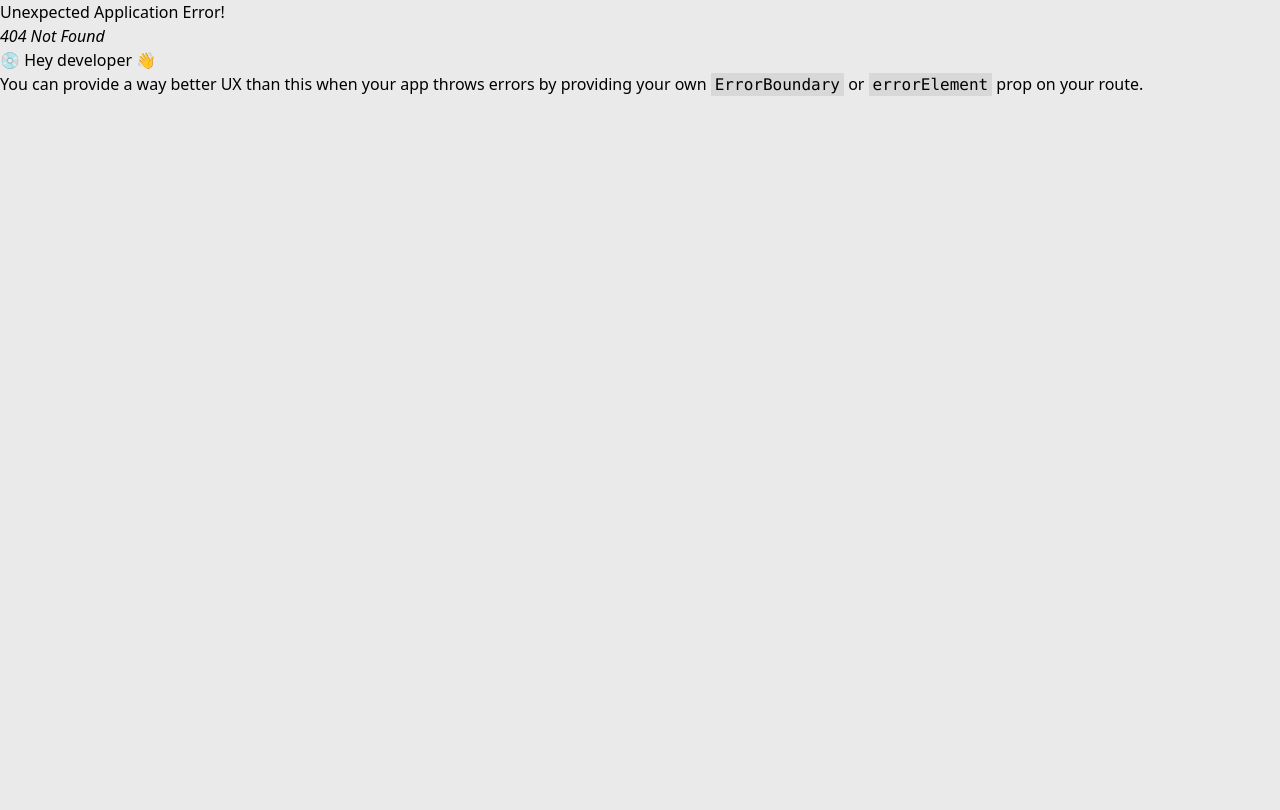
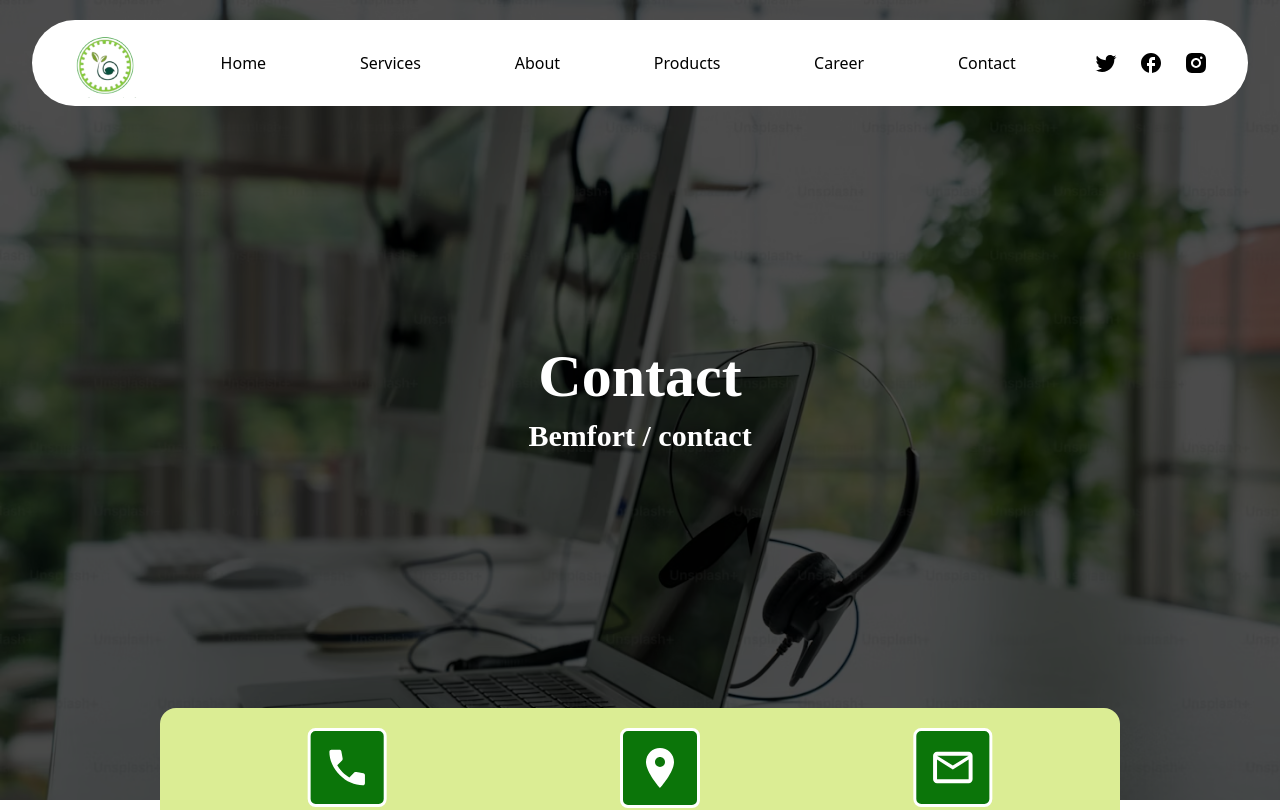
Before and after one commit to JUNNY12/bemfort, a React (Vite) app: page /contact in a window 1280 px wide. Before the commit this address had no page. Shown: the top 810 px of the page. Built offline with nearby package versions, Linux system fonts and the light colour scheme.

Commit message:
style: add contact page here

```diff
--- /dev/null
+++ b/src/components/specific/Contact/ContactHero.tsx
@@ -0,0 +1,22 @@
+import { Container } from "@/components/common/container/Container"
+import { FlexContainer } from "@/components/common/container/FlexContainer"
+import { useGetPathName } from "@/hooks/useGetPathName"
+import { COMPANY_NAME } from "@/constants/constants"
+import Typography from "@/components/common/typography/Typography"
+
+
+export const ContactHero: React.FC = (): JSX.Element => {
+    const pathName = useGetPathName()
+    return (
+        <Container tag="section" styles={'h-screen bg-contact-hero bg-cover w-full'}>
+            <FlexContainer tag="div" styles={'w-full h-full text-white font-roboto-serif bg-neutral-col-600 justify-center flex-col items-center'}>
+                <Typography variant="h1" styles={'text-6xl mb-3 font-bold'}>
+                    Contact
+                </Typography>
+                <Typography variant="h3" styles={'text-3xl font-semibold'}>
+                    {`${COMPANY_NAME} ${pathName}`}
+                </Typography>
+            </FlexContainer>
+        </Container>
+    )
+}
--- /dev/null
+++ b/src/pages/contact/Contact.tsx
@@ -0,0 +1,11 @@
+import { Container } from "@/components/common/container/Container"
+import { ContactHero } from "@/components/specific/Contact/ContactHero"
+
+export default function Contact(): JSX.Element {
+    return (
+        <Container tag="section" >
+            <ContactHero />
+
+        </Container>
+    )
+}
--- a/src/routes/route.tsx
+++ b/src/routes/route.tsx
@@ -5,6 +5,7 @@ import RootLayout from "@/layouts/root_layout.tsx"
 import About from "@/pages/about/About"
 import Career from "@/pages/career/Career"
 import Apply from "@/pages/apply/Apply"
+import Contact from "@/pages/contact/Contact"
 
 const routes = createBrowserRouter(
     createRoutesFromElements(
@@ -14,6 +15,7 @@ const routes = createBrowserRouter(
             <Route path="/about" element={<About />} />
             <Route path="/career" element={<Career />} />
             <Route path="/career/apply" element={<Apply />} />
+            <Route path="/contact" element={<Contact />} />
         </Route>
     )
 )
--- a/tailwind.config.js
+++ b/tailwind.config.js
@@ -51,7 +51,8 @@ export default {
         'leaf-bg':'url(/assets/images/leafBg.svg)',
         'offer-bg':'url(/assets/images/offer.jpg)',
         'about-hero': 'url(/assets/images/aboutHero.jpg)',
-        'contact-hero': 'url(/assets/images/career.avif)'
+        'career-hero': 'url(/assets/images/career.avif)',
+        'contact-hero': 'url(/assets/images/contact.avif)',
       }
     },
   },
```
Also changed, not shown: public/assets/images/contact.avif (added).
